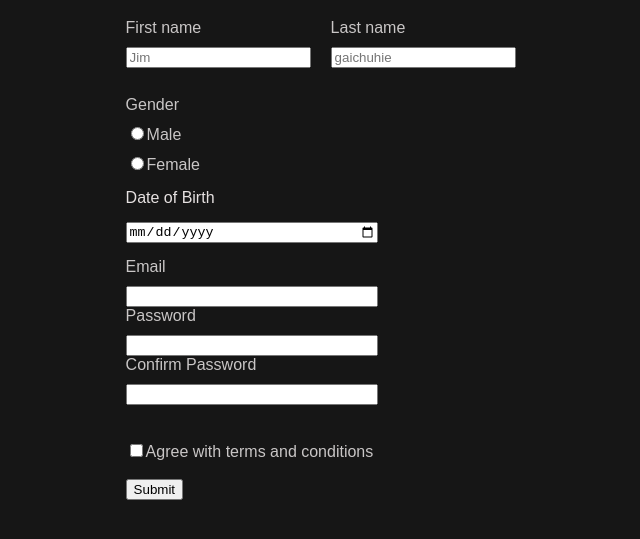
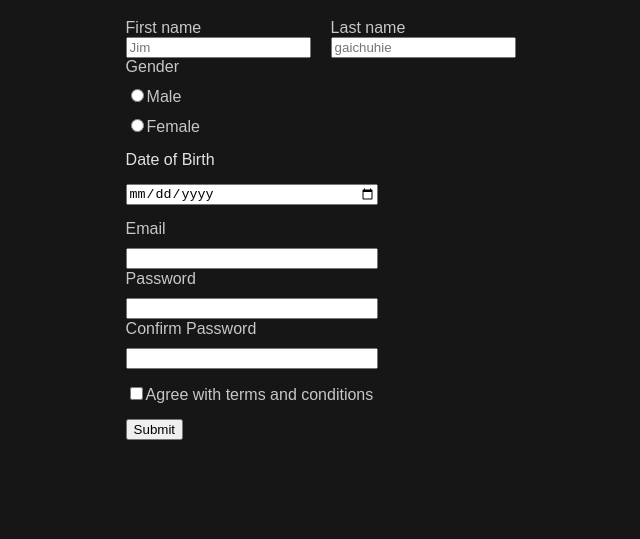
Before and after one commit to CalebGaichuhie2001/Day-one, a plain HTML site: page index5.html in a window 1280 px wide. Shown: the part 111-650 px from the top of the page, without its empty margins (388-1028 px from the left). Drawn offline with Linux system fonts and the light colour scheme.

Commit message:
Auto-commit

```diff
--- a/index5.html
+++ b/index5.html
@@ -47,25 +47,29 @@
                 <label for="DoB">Date of Birth</label>
                 <input type="date" name="date" required />
               </div>
-              <div class="input-group">
+              <div class="input-form">
                 <label for="email">Email</label>
                 <input type="email" name="email" required />
               </div>
-              <div class="input-group">
+              <div class="input-form">
                 <label for="password">Password</label>
                 <input type="password" name="password" required />
               </div>
-              <div class="input-group">
+              <div class="input-form">
                 <label for="confirm">Confirm Password</label>
                 <input type="password" name="confirm" required />
               </div>
-              <br /><br />
-              <input
-                type="checkbox"
-                id="terms and conditions"
-                name="terms and conditions"
-                required
-              />Agree with terms and conditions <br /><br />
+
+              <div class="agree">
+                <label for="Agree"
+                  ><input
+                    type="checkbox"
+                    id="terms and conditions"
+                    name="terms and conditions"
+                    required
+                  />Agree with terms and conditions</label
+                >
+              </div>
               <button type="submit">Submit</button>
             </form>
           </div>
--- a/style2.css
+++ b/style2.css
@@ -13,10 +13,11 @@ body {
   flex-direction: row;
   gap: 20px; /* Add space between elements */
 }
-.input-group {
+.input-form {
   display: flex;
   flex-direction: column;
   gap: 10px;
+  margin-bottom: 1px;
 }
 h1 {
   text-align: center;
@@ -38,3 +39,9 @@ h1 {
   font-size: 1em;
   margin-bottom: 5px;
 }
+.agree {
+  display: flex;
+  flex-direction: column;
+  gap: 15px;
+  margin: 15px 0;
+}
```
